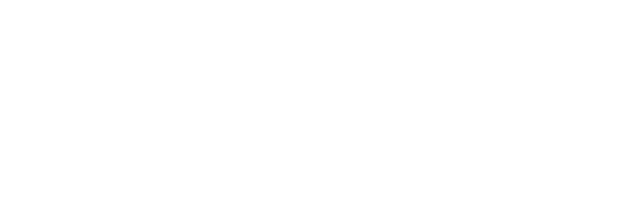
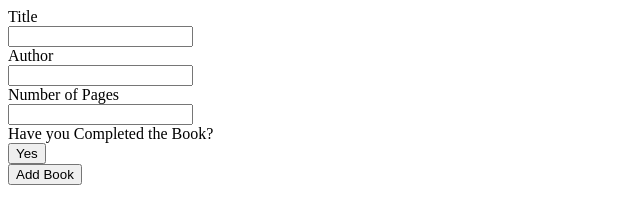
Before and after one commit to mrhaffner/library, a plain HTML site: page index.html in a window 1280 px wide. Shown: the whole page, without its empty margins (0-640 px from the left). Drawn offline with Linux system fonts and the light colour scheme.

Commit message:
added a submit form, now I need to make it functional. Also finished the card creation functions.

```diff
--- a/index.html
+++ b/index.html
@@ -7,16 +7,21 @@
     <title>Library - The Odin Project</title>
 </head>
 <body>
+    <div id="form-container">
+        <form action="">
+            <label for="title">Title</label><br>
+            <input type="text" id="title" name="title" value=""><br>
+            <label for="author">Author</label><br>
+            <input type="text" id="author" name="author" value=""><br>
+            <label for="pages">Number of Pages</label><br>
+            <input type="text" id="pages" name="pages" value=""><br>
+            <label for="read">Have you Completed the Book?</label><br>
+            <input type="button" id="read" name="read" value="Yes"></input><br>
+            <input type="submit" value="Add Book">
+        </form>
+    </div>
     <div id="book-container">
-        <!--<div class="card">
-            <p>Dune</p>
-            <p>by Frank Herbert</p>
-            <p>400pgs</p>
-            <p>Completed</p>
-            <button>Completed/Finished</button>
-            <button>Delete</button>
-        </div>-->
-        <script src="script.js"></script>
     </div>
+    <script src="script.js"></script>
 </body>
 </html>
--- a/script.js
+++ b/script.js
@@ -1,9 +1,15 @@
 // write a test book object in array
 let myLibrary = [{
-    title: 'Dune',
-    author: 'Frank Herbert',
-    pages: '400',
-    read: 'Completed',
+        title: 'Dune',
+        author: 'Frank Herbert',
+        pages: '400',
+        read: 'Completed',
+    },
+    {
+        title: 'Basic Economics',
+        author: 'Thomas Sowell',
+        pages: '500',
+        read: 'Completed',
     },
 ];
 
@@ -34,7 +40,7 @@ function displayBooks() {
             <button>Delete</button>
             </div>`
         bookContainer.innerHTML = htmlElements;
-    })
+    });
 }
 
 const bookContainer = document.getElementById('book-container')
```
